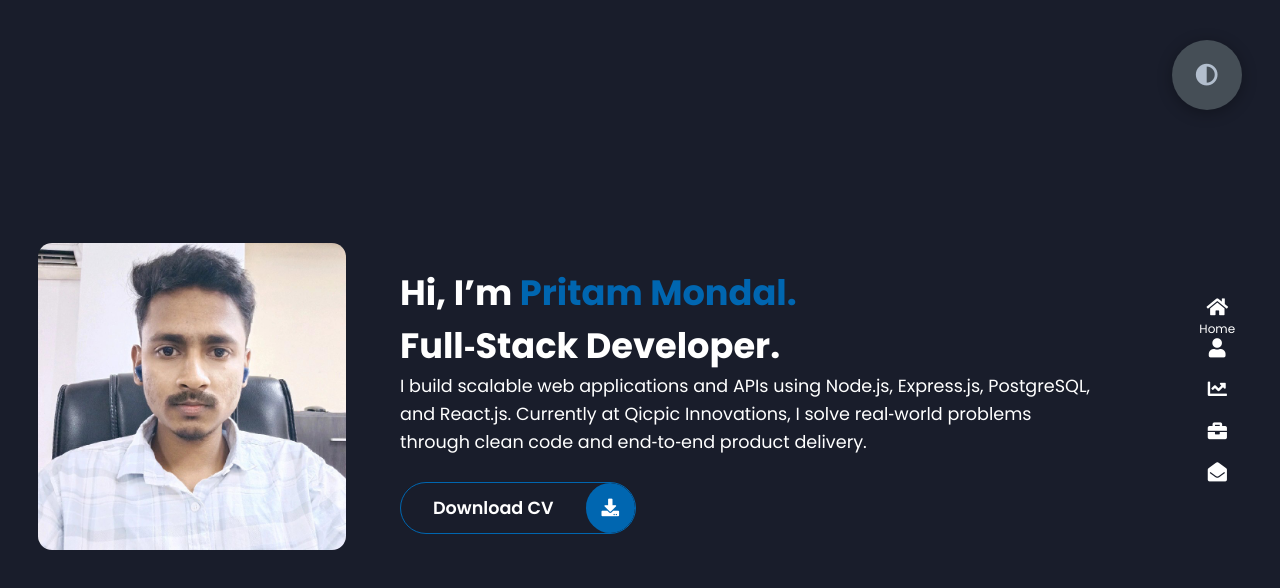
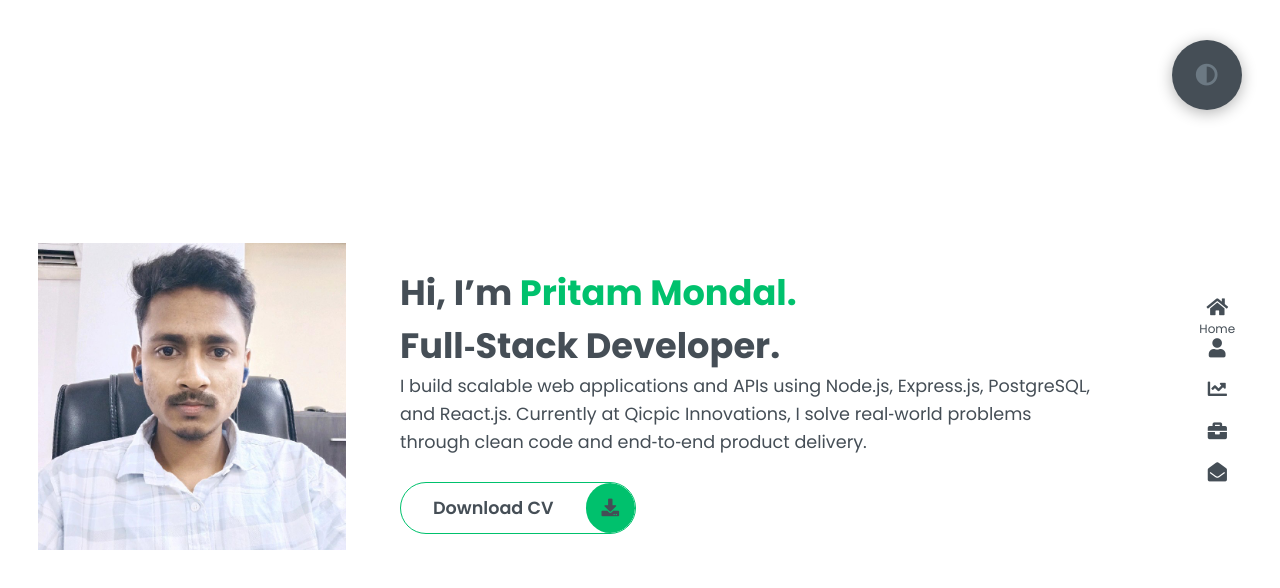
Before and after one commit to Pritam499/portfolio, a plain HTML site: page index.html in a window 1280 px wide. Drawn offline with Linux system fonts and the light colour scheme.

Commit message:
color changes for the theme

```diff
--- a/styles/styles.css
+++ b/styles/styles.css
@@ -17,8 +17,22 @@
 
 
 :root {
+  --color-primary: #FFFFFF;
+  --color-secondary: #00c16d;
+  --color-white: #454e56;
+  --color-black: #000;
+  --color-grey0: #f8f8f8;
+  --color-grey-1: #6c7983;
+  --color-grey-2: #6c7983;
+  --color-grey-3: #6c7983;
+  --color-grey-4: #454e56;
+  --color-grey-5: #f8f8f8;
+  --color-grey-6: #12181b;
+}
+
+.light-mode {
   --color-primary: #191d2b;
-  --color-secondary: #0066b0;
+  --color-secondary: #ffaf0e;
   --color-white: #FFFFFF;
   --color-black: #000;
   --color-grey0: #f8f8f8;
@@ -30,20 +44,6 @@
   --color-grey-6: #12181b;
   --br-sm-2: 14px;
   --box-shadow-1: 0 3px 15px rgba(0,0,0,.3);
-}
-
-.light-mode {
-  --color-primary: #FFFFFF;
-  --color-secondary: #F56692;
-  --color-white: #454e56;
-  --color-black: #000;
-  --color-grey0: #f8f8f8;
-  --color-grey-1: #6c7983;
-  --color-grey-2: #6c7983;
-  --color-grey-3: #6c7983;
-  --color-grey-4: #454e56;
-  --color-grey-5: #f8f8f8;
-  --color-grey-6: #12181b;
 }
 
 body {
```
